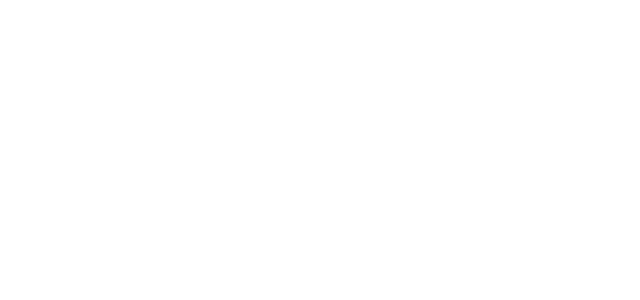
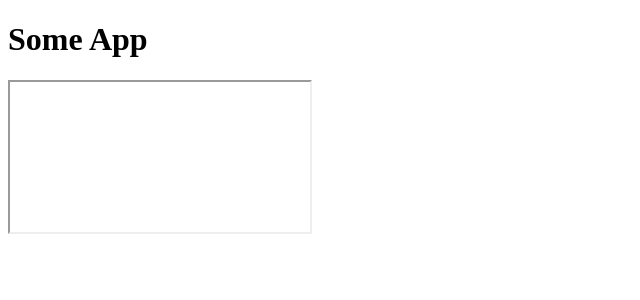
Before and after one commit to kylecoberly/playwright-docker-sandbox, a React (Vite) app: page / in a window 1280 px wide. Shown: the top 300 px of the page, without its empty margins (0-640 px from the left). Built offline with nearby package versions, Linux system fonts and the light colour scheme.

Commit message:
App works

```diff
--- a/index.html
+++ b/index.html
@@ -3,8 +3,7 @@
   <head>
     <meta charset="UTF-8">
     <meta name="viewport" content="width=device-width, initial-scale=1">
-    <title></title>
-    <link href="css/style.css" rel="stylesheet">
+    <title>App</title>
   </head>
   <body>
     <div id="root"></div>
--- a/package.json
+++ b/package.json
@@ -3,7 +3,7 @@
   "version": "1.0.0",
   "description": "",
   "scripts": {
-    "test": ""
+    "start": "vite"
   },
   "keywords": [],
   "author": "",
--- a/src/App.tsx
+++ b/src/App.tsx
@@ -1,3 +1,8 @@
 export default function App() {
-  return <div class="App"></div>;
+  return (
+    <div className="App">
+      <h1>Some App</h1>
+      <iframe src="http://localhost:8080">Iframe error</iframe>
+    </div>
+  );
 }
```
